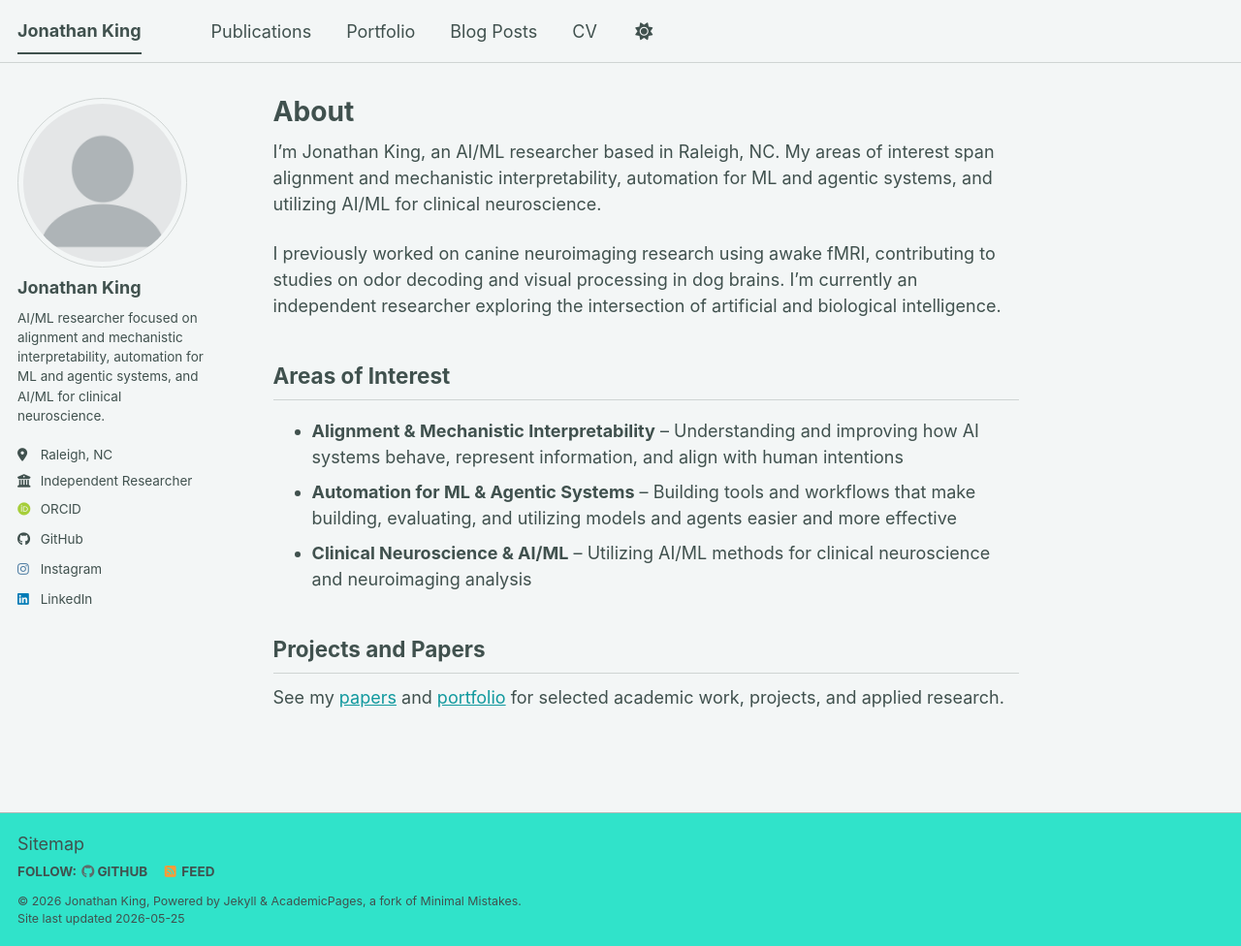
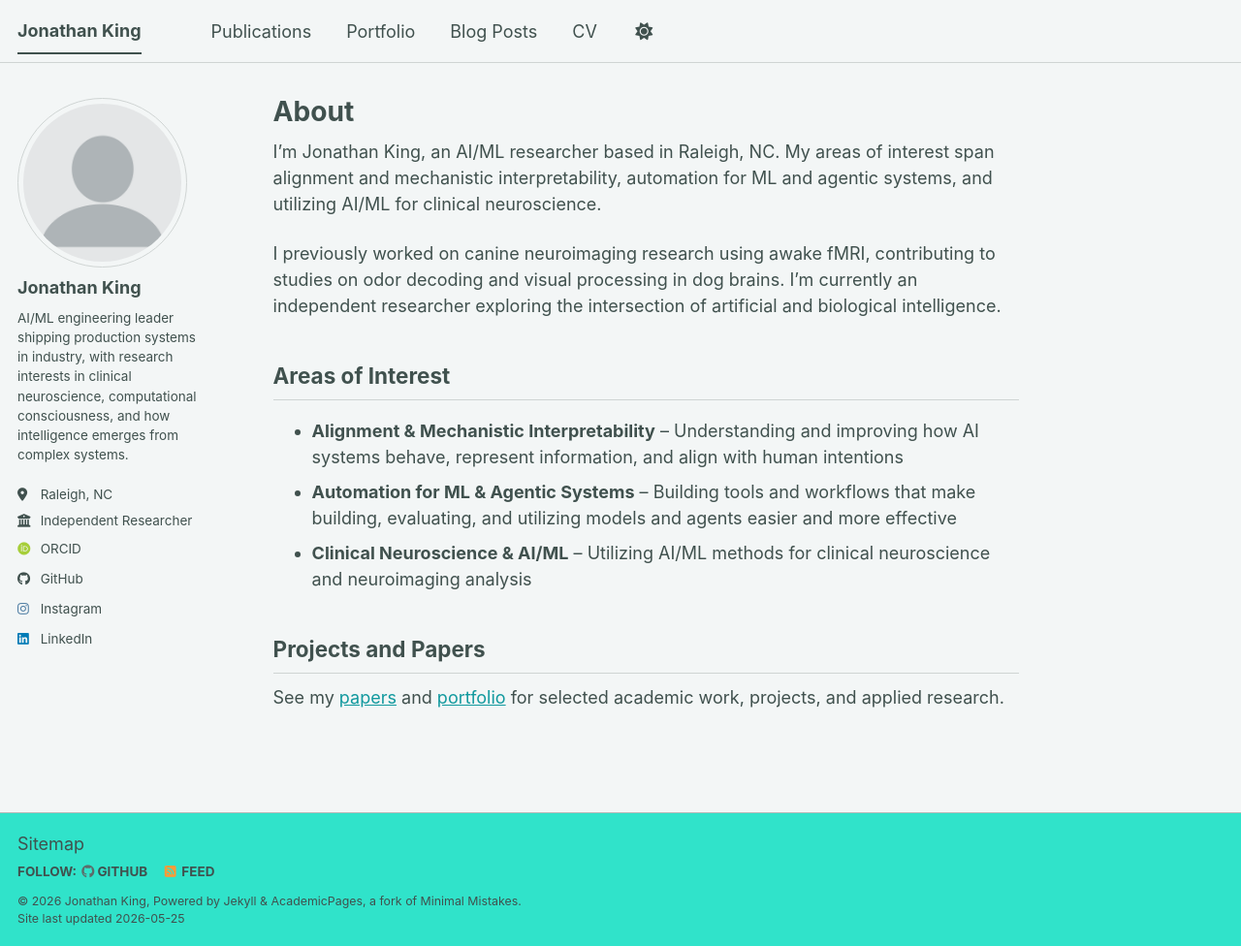
Before and after one commit to joncking/joncking.github.io, a Jekyll site: the page built from _pages/about.md, in a window 1280 px wide and 976 px high. Shown: the whole window at 97% size. Built offline with Jekyll 4.4.1, drawn with Linux system fonts in a browser that asks for light colours; some web fonts are replaced; a script bundle is joined from its source files by our own code; library files that are not in the unit come from our copies.

Commit message:
update bio

```diff
--- a/_config.yml
+++ b/_config.yml
@@ -12,7 +12,7 @@ site_theme               : "mint" # The available themes options are "default",
 title                    : "Jonathan King"
 title_separator          : "-"
 name                     : &name "Jonathan King"
-description              : &description "AI/ML researcher exploring alignment and mechanistic interpretability, automation for ML and agentic systems, and AI/ML for clinical neuroscience"
+description              : &description "AI/ML engineering leader shipping production systems in industry, with research interests in clinical neuroscience, computational consciousness, and how intelligence emerges from complex systems."
 url                      : https://joncking.github.io
 baseurl                  : "" # the subpath of your site, e.g. "/blog"
 repository               : "joncking/joncking.github.io"
@@ -25,7 +25,7 @@ author:
   avatar           : "profile.png"
   name             : "Jonathan King"
   pronouns         : # example: "she/her"
-  bio              : "AI/ML researcher focused on alignment and mechanistic interpretability, automation for ML and agentic systems, and AI/ML for clinical neuroscience."
+  bio              : "AI/ML engineering leader shipping production systems in industry, with research interests in clinical neuroscience, computational consciousness, and how intelligence emerges from complex systems."
   location         : "Raleigh, NC"
   employer         : "Independent Researcher"
   uri              : # URL
```
